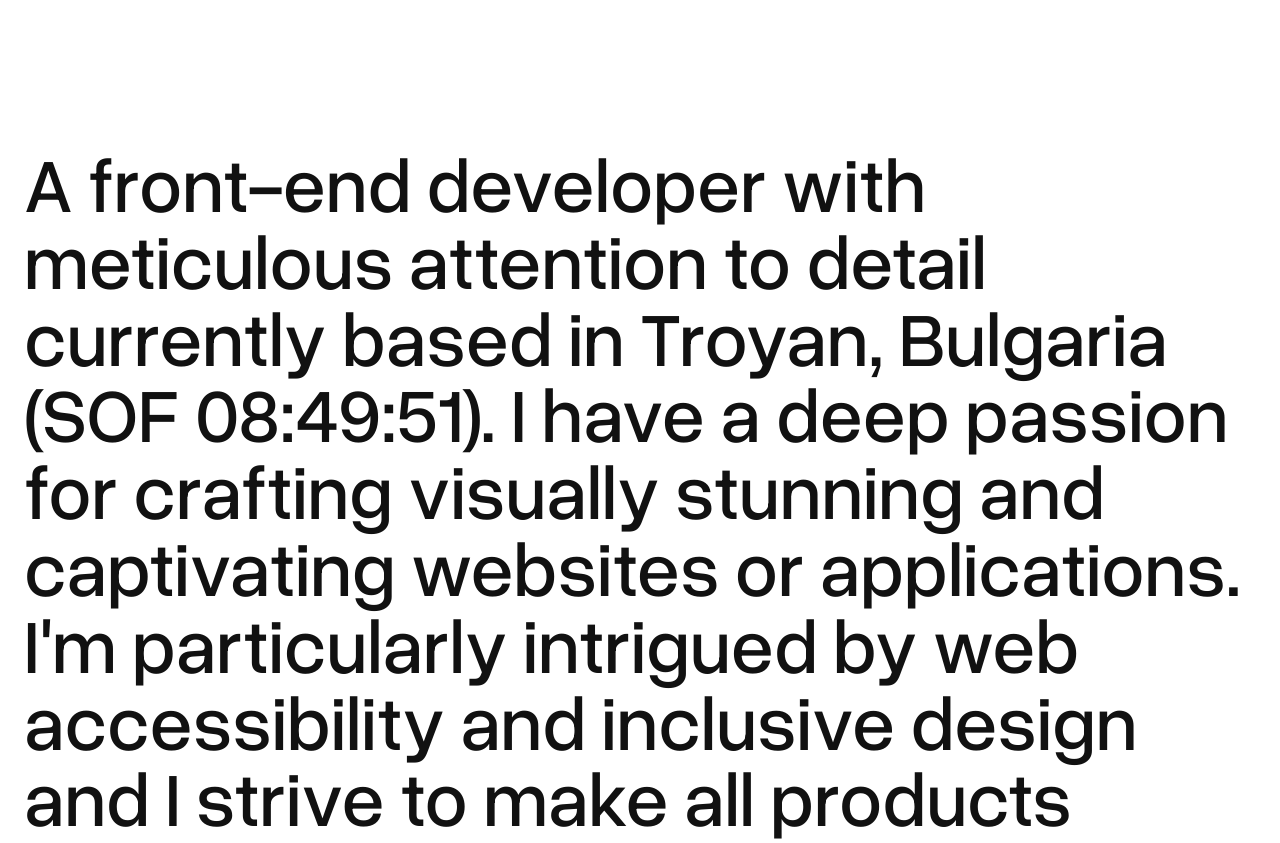
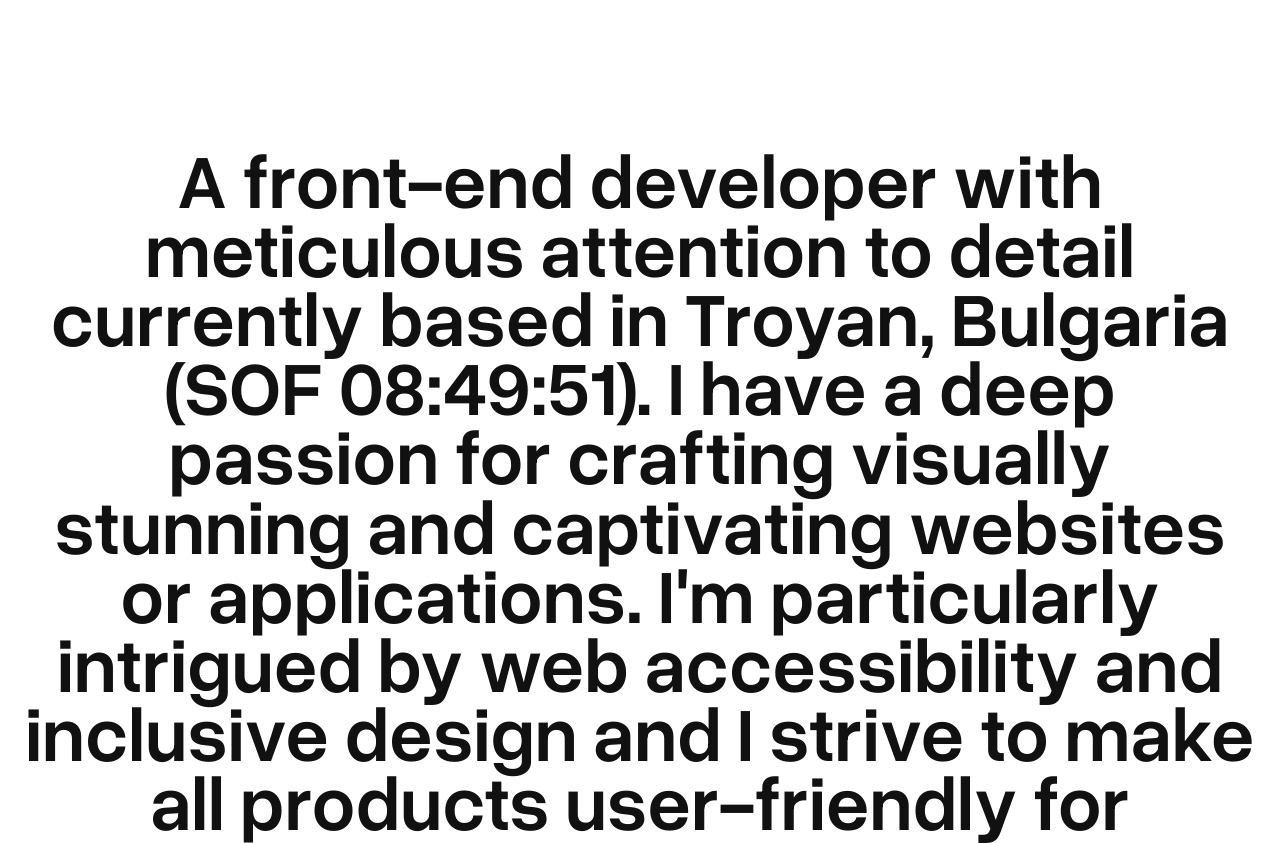
Before and after one commit to naiiiden/naiden, a website built with Vite: page index.html in a window 1280 px wide. Shown: the part 680-1523 px from the top of the page. Built offline with nearby package versions, Linux system fonts and the light colour scheme; some packages are replaced by stand-ins of ours; files whose address does not match are found by name.

Commit message:
text improvements

```diff
--- a/style/general.scss
+++ b/style/general.scss
@@ -9,7 +9,8 @@
 body {
     font-family: "Overused Grotesk", Arial;
     font-size: clamp(1.875rem, 6vw, 6.25rem);
-    font-weight: 500;
+    font-weight: 600;
+    text-align: center;
     color: #111111;
 }
 
@@ -19,7 +20,6 @@ body {
 
 .fe {
     height: 100vh;
-    text-align: center;
     text-transform: uppercase;
     display: grid;
     place-content: center;
@@ -32,10 +32,10 @@ body {
 }
 
 main {
-    line-height: 1;
+    line-height: .9;
     display: grid;
-    gap: clamp(.5rem, 3vw, 4rem);
-    max-width: 1800px;
+    gap: clamp(1rem, 3vw, 4rem);
+    max-width: 1700px;
     margin: auto;
     padding: clamp(.5rem, 2vw, 1.5rem);
 }
```
Also changed, not shown: style/general.css, 1 other file.
